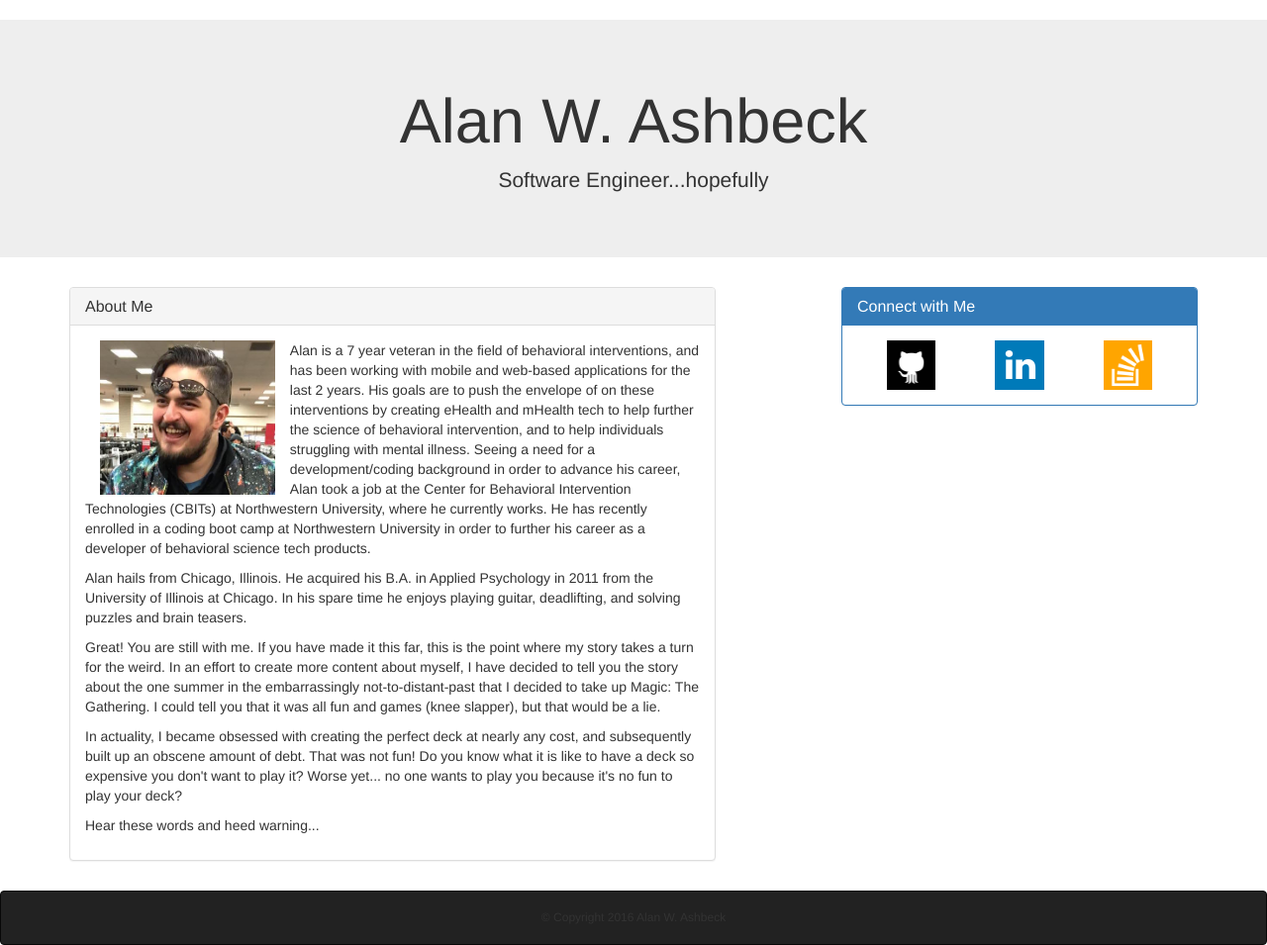
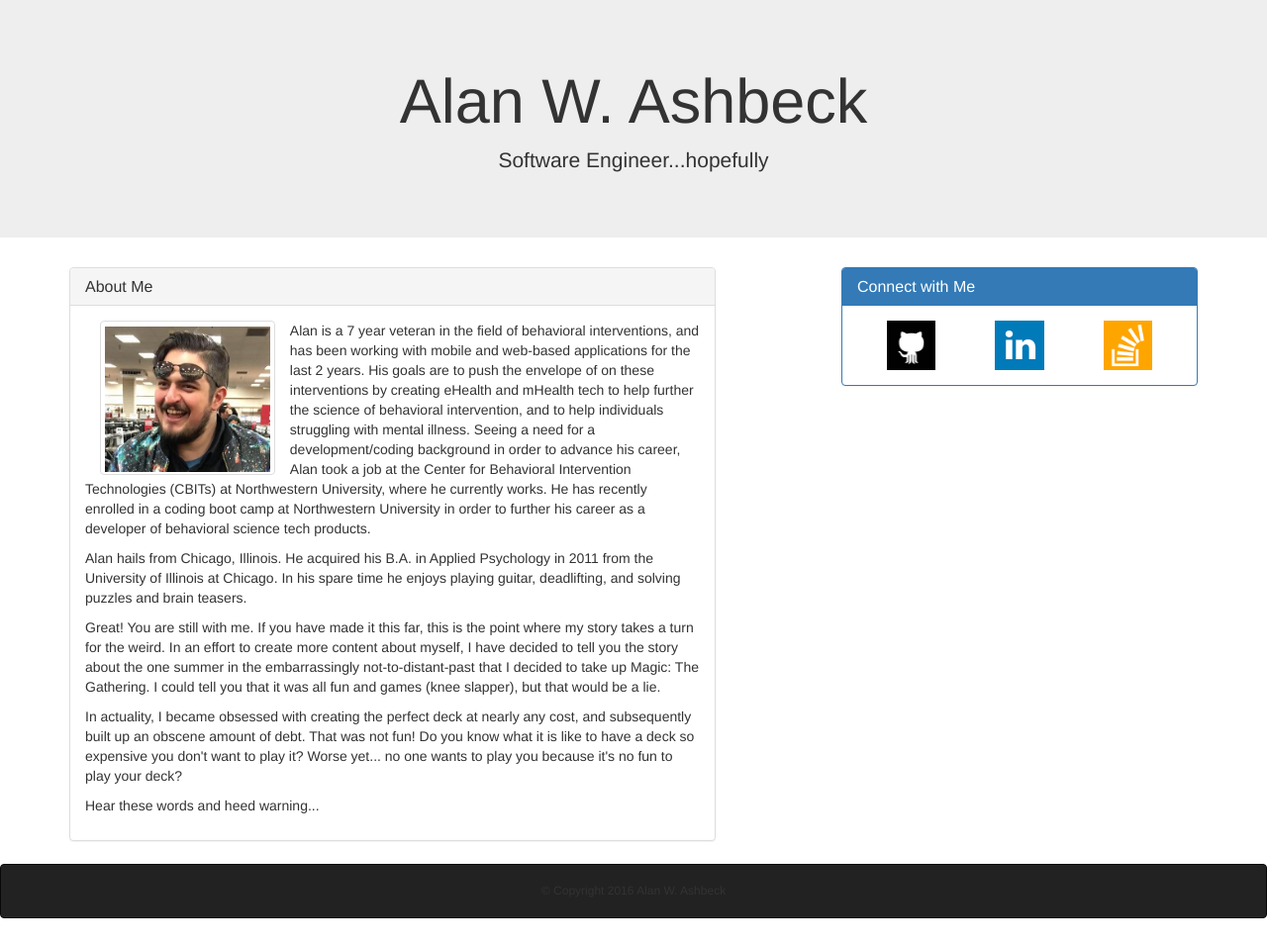
Before and after one commit to a-ashbeck/Bootstrap-Portfolio, a PHP site: page / in a window 1280 px wide. Shown: the part 52-1007 px from the top of the page at 99% size. After the commit the page ends 980 px from the top, so only its background shows below. Run offline with PHP 8.4, Linux system fonts and the light colour scheme; some libraries are stand-ins or nearby versions.

Commit message:
Update footer and add in additional css spacing

```diff
--- a/assets/styles/style.css
+++ b/assets/styles/style.css
@@ -1,9 +1,31 @@
 /*Sticky Footer*/
+html {
+  position: relative;
+  min-height: 100%;
+}
+body {
+  margin-bottom: 58px;
+}
+
 .footer {
   margin-bottom: 0;
   margin-top: 10px;
+  position: absolute;
+  bottom: 0;
+  width: 100%;
 }
 
 .footer-text {
   margin: 20px 0;
 }
+
+/*Profile Image*/
+#alan-face {
+  padding-top: 5px;
+  padding-bottom: 2px;
+}
+
+/*No gap between navbar and jumbotron*/
+.header {
+  margin-bottom: 0;
+}
--- a/contact.html
+++ b/contact.html
@@ -13,7 +13,7 @@
 </head>
 <body>
 
-  <nav class="navbar navbar-inverse">
+  <nav class="navbar navbar-inverse header">
     <div class="container-fluid">
       <div class="navbar-header">
         <button type="button" class="navbar-toggle collapsed" data-toggle="collapse" data-target="#bs-example-navbar-collapse-2">
--- a/index.html
+++ b/index.html
@@ -13,7 +13,7 @@
 </head>
 <body>
 
-  <nav class="navbar navbar-inverse">
+  <nav class="navbar navbar-inverse header">
     <div class="container-fluid">
       <div class="navbar-header">
         <button type="button" class="navbar-toggle collapsed" data-toggle="collapse" data-target="#bs-example-navbar-collapse-2">
@@ -51,7 +51,7 @@
               <div class="col-md-12 col-sm-12 col-xs-12">
 
                 <div class="col-md-4 col-sm-4 col-xs-6">
-                  <img class="img-responsive pull-left" id="alan-face" src="assets/images/alanface.jpg" alt="Alan's Face">
+                  <img class="img-responsive img-thumbnail pull-left" id="alan-face" src="assets/images/alanface.jpg" alt="Alan's Face">
                 </div>
 
                 <p>
--- a/portfolio.html
+++ b/portfolio.html
@@ -13,7 +13,7 @@
 </head>
 <body>
 
-  <nav class="navbar navbar-inverse">
+  <nav class="navbar navbar-inverse header">
     <div class="container-fluid">
       <div class="navbar-header">
         <button type="button" class="navbar-toggle collapsed" data-toggle="collapse" data-target="#bs-example-navbar-collapse-2">
```
